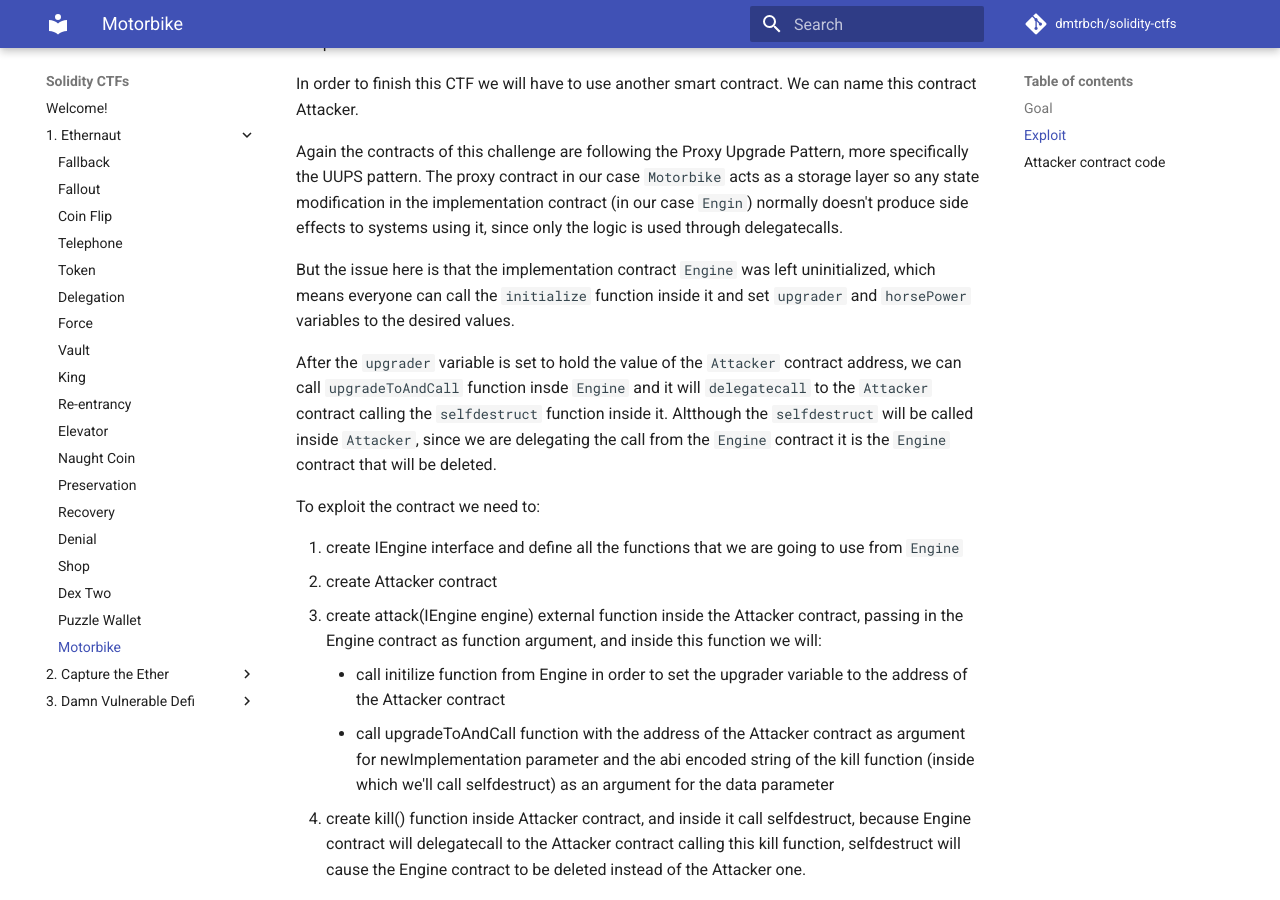
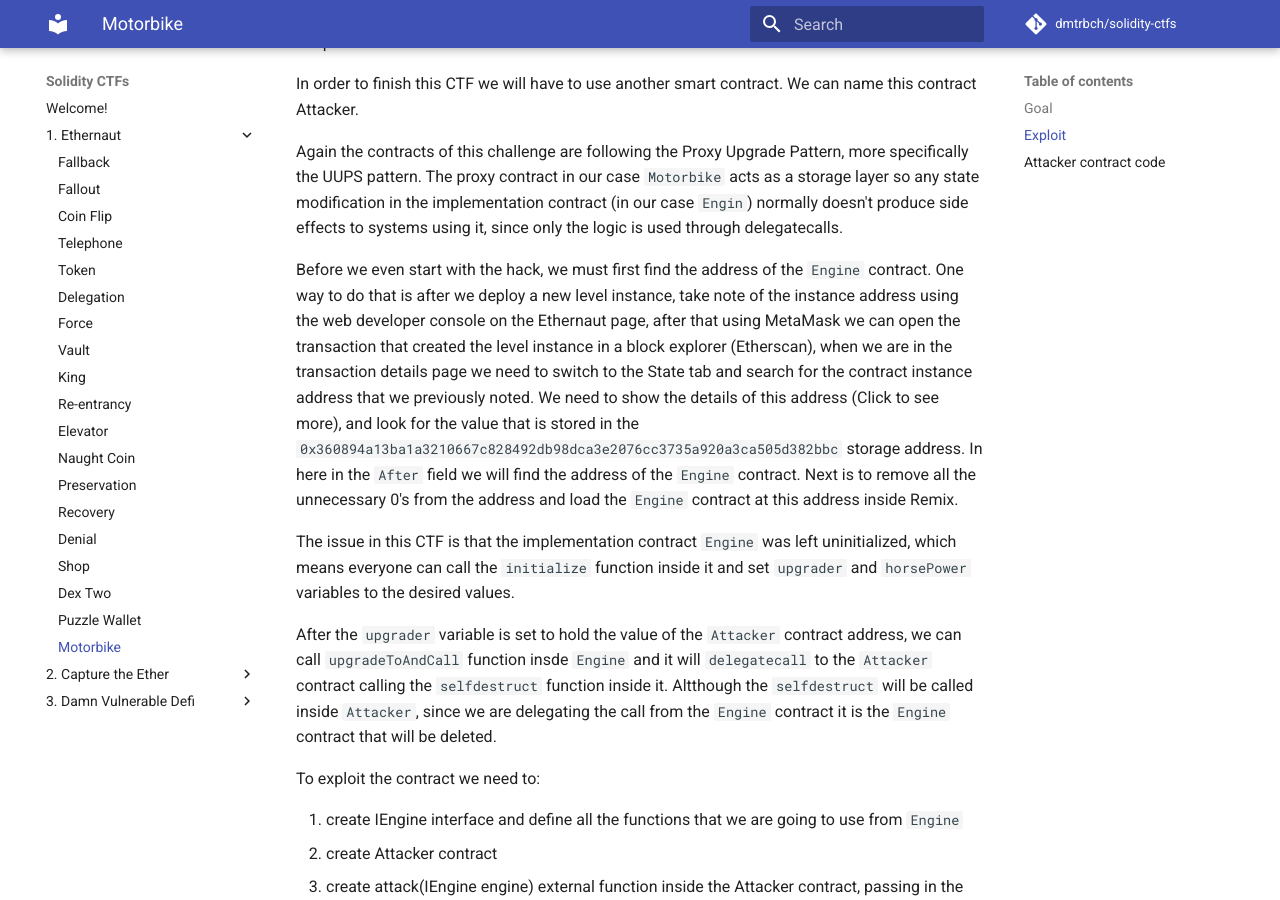
Before and after one commit to dmtrbch/solidity-ctfs, an MkDocs documentation site: the page built from docs/1. Ethernaut/25. Motorbike.md, in a window 1280 px wide and 900 px high, scrolled down 2316 px. Built offline with MkDocs 1.6.1 and Material for MkDocs 9.7.7, drawn with Linux system fonts in a browser that asks for light colours; comment, search, counter and statistics services are not loaded.

Commit message:
add content to motorbike

````diff
--- a/docs/1. Ethernaut/25. Motorbike.md
+++ b/docs/1. Ethernaut/25. Motorbike.md
@@ -117,7 +117,10 @@ In order to finish this CTF we will have to use another smart contract. We can n
 
 Again the contracts of this challenge are following the Proxy Upgrade Pattern, more specifically the UUPS pattern. The proxy contract in our case ```Motorbike``` acts as a storage layer so any state modification in the implementation contract (in our case ```Engin```) normally doesn't produce side effects to systems using it, since only the logic is used through delegatecalls.
 
-But the issue here is that the implementation contract ```Engine``` was left uninitialized, which means everyone can call the ```initialize``` function inside it and set ```upgrader``` and ```horsePower``` variables to the desired values.
+Before we even start with the hack, we must first find the address of the ```Engine``` contract. One way to do that is after we deploy a new level instance, take note of the instance address using the web developer console on the Ethernaut page, after that using MetaMask we can open the transaction that created the level instance in a block explorer (Etherscan), when we are in the transaction details page we need to switch to the State tab and search for the contract instance address that we previously noted. We need to show the details of this address (Click to see more), and look for the value that is stored in the ```0x360894a13ba1a3210667c828492db98dca3e2076cc3735a920a3ca505d382bbc``` storage address. In here in the ```After``` field we will find the address of the ```Engine``` contract.
+Next is to remove all the unnecessary 0's from the address and load the ```Engine``` contract at this address inside Remix.
+
+The issue in this CTF is that the implementation contract ```Engine``` was left uninitialized, which means everyone can call the ```initialize``` function inside it and set ```upgrader``` and ```horsePower``` variables to the desired values.
 
 After the ```upgrader``` variable is set to hold the value of the ```Attacker``` contract address, we can call ```upgradeToAndCall``` function insde ```Engine``` and it will ```delegatecall``` to the ```Attacker``` contract calling the ```selfdestruct``` function inside it. Altthough the ```selfdestruct``` will be called inside ```Attacker```, since we are delegating the call from the ```Engine``` contract it is the ```Engine``` contract that will be deleted.
 
````
